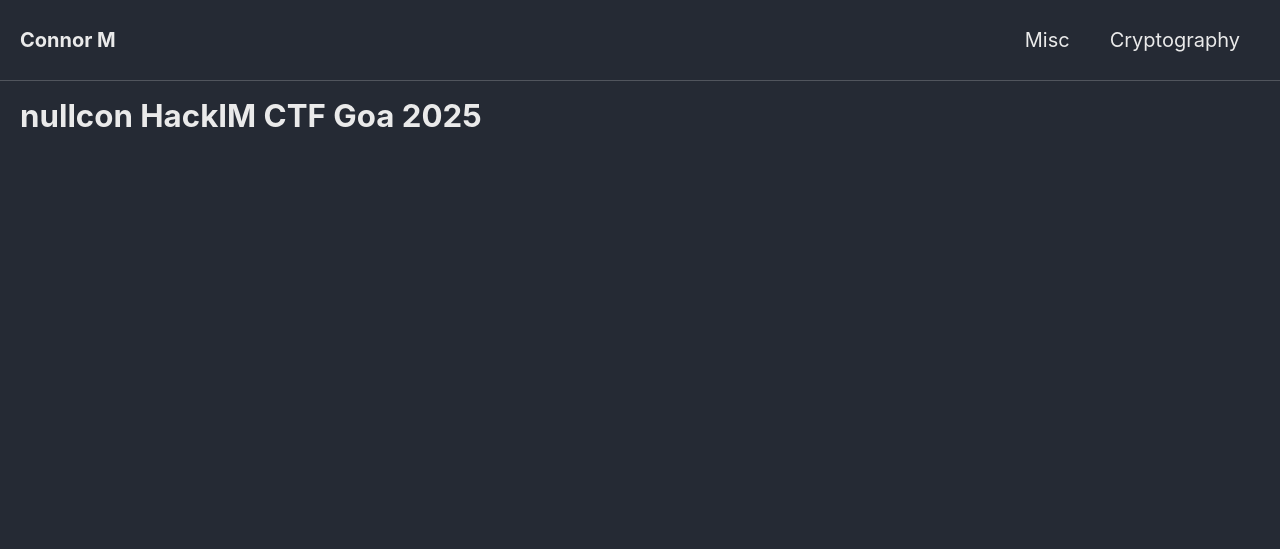
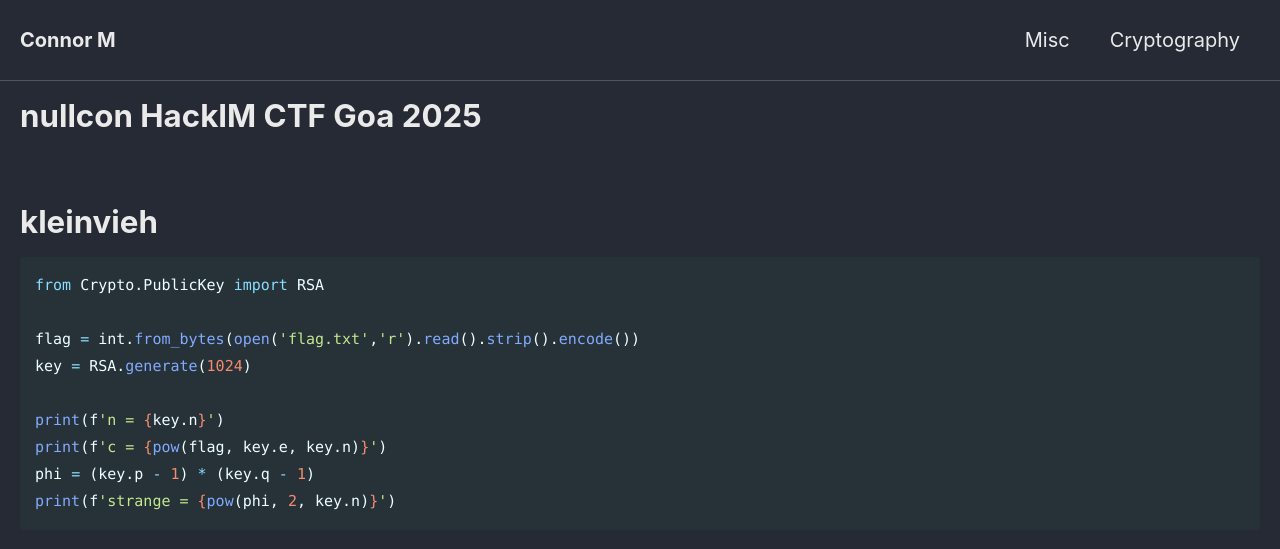
Before and after one commit to Connor-McCartney/Connor-McCartney.github.io, a Jekyll site: the page built from _pages/cryptography/other/nullcon2025.md, in a window 1280 px wide. Shown: the top 549 px of the page. Built offline with Jekyll 4.4.1, drawn with Linux system fonts in a browser that asks for light colours; cached includes are drawn as plain includes.

Commit message:
Update nullcon2025.md

````diff
--- a/_pages/cryptography/other/nullcon2025.md
+++ b/_pages/cryptography/other/nullcon2025.md
@@ -4,3 +4,18 @@ title: nullcon HackIM CTF Goa 2025
 ---
 
 <br>
+
+
+# kleinvieh
+
+```python
+from Crypto.PublicKey import RSA
+
+flag = int.from_bytes(open('flag.txt','r').read().strip().encode())
+key = RSA.generate(1024)
+
+print(f'n = {key.n}')
+print(f'c = {pow(flag, key.e, key.n)}')
+phi = (key.p - 1) * (key.q - 1)
+print(f'strange = {pow(phi, 2, key.n)}')
+```
````
